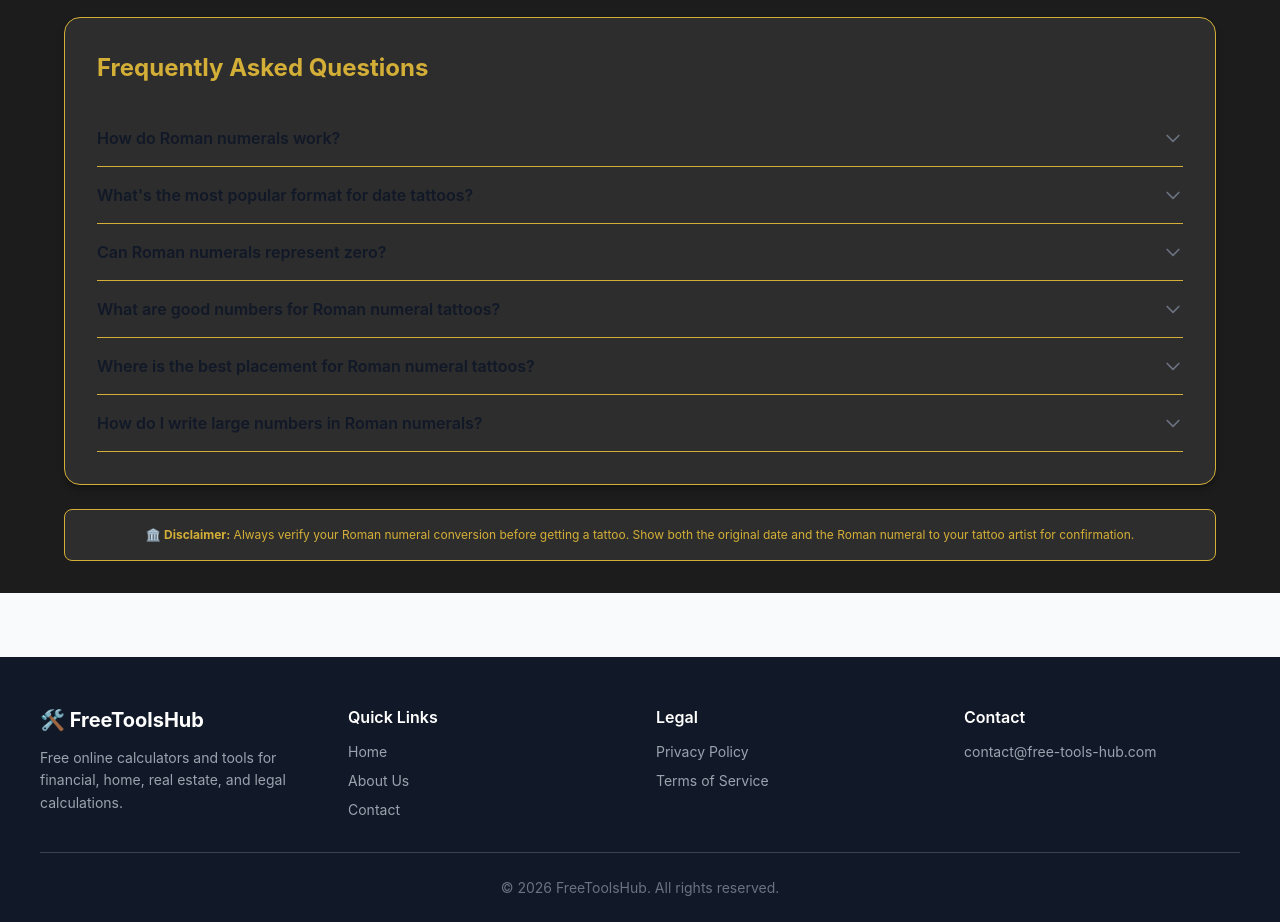
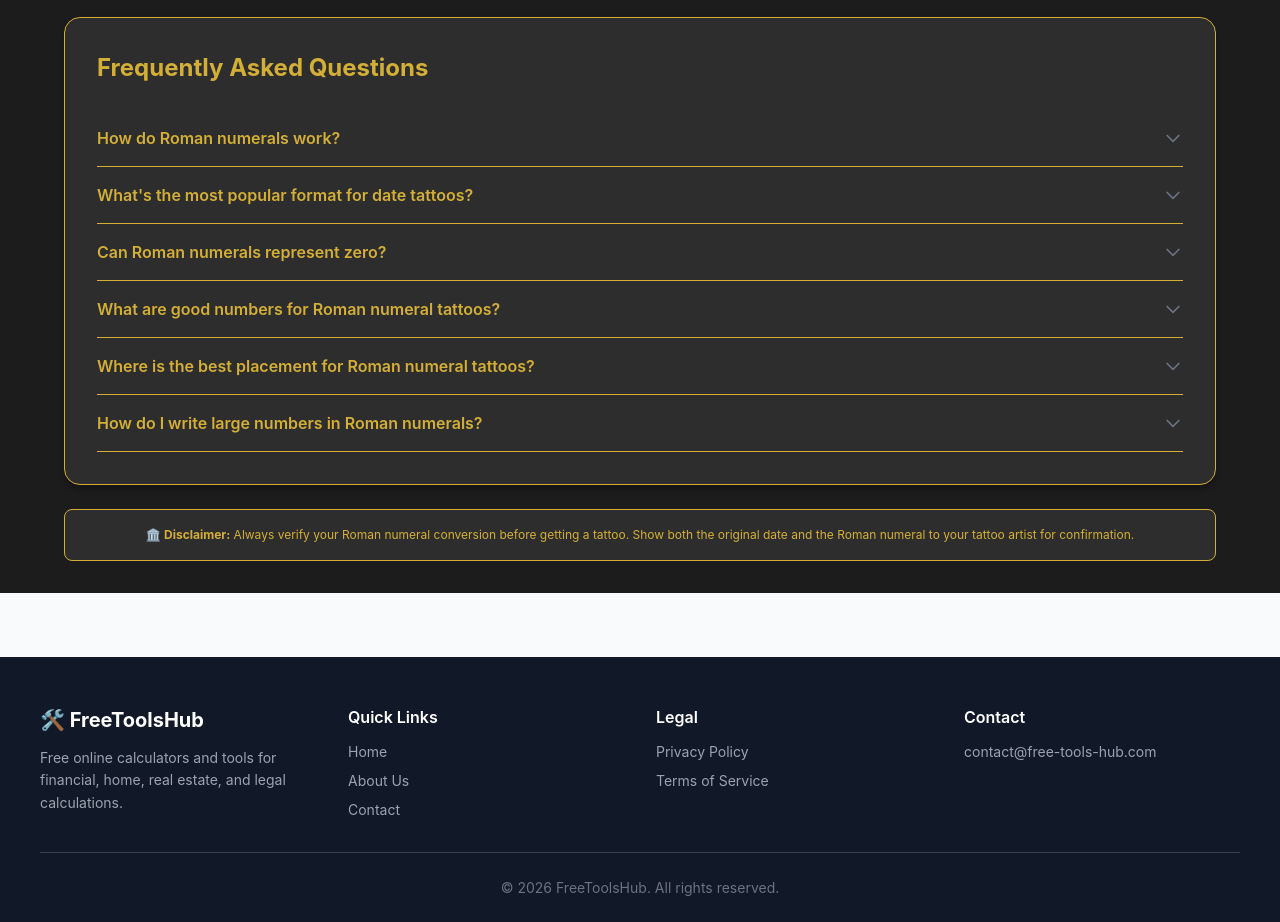
Before and after one commit to kekelele19851224-lgtm/free-tools-hub, a Next.js app: page /roman-numeral-tattoo-generator in a window 1280 px wide. Shown: the part 2420-3342 px from the top of the page. Built offline with nearby package versions, Linux system fonts and the light colour scheme.

Commit message:
chore(roman-numeral): set FAQ question color to #D4AF37

```diff
--- a/app/roman-numeral-tattoo-generator/page.tsx
+++ b/app/roman-numeral-tattoo-generator/page.tsx
@@ -116,7 +116,7 @@ function FAQItem({ question, answer }: { question: string; answer: string }) {
           cursor: "pointer"
         }}
       >
-        <h3 style={{ fontWeight: "600", color: "#111827", paddingRight: "16px", margin: 0, fontSize: "1rem" }}>{question}</h3>
+        <h3 style={{ fontWeight: "600", color: "#D4AF37", paddingRight: "16px", margin: 0, fontSize: "1rem" }}>{question}</h3>
         <svg style={{ width: "20px", height: "20px", color: "#6B7280", transform: isOpen ? "rotate(180deg)" : "rotate(0deg)", transition: "transform 0.2s", flexShrink: 0 }} fill="none" viewBox="0 0 24 24" stroke="currentColor">
           <path strokeLinecap="round" strokeLinejoin="round" strokeWidth={2} d="M19 9l-7 7-7-7" />
         </svg>
```
